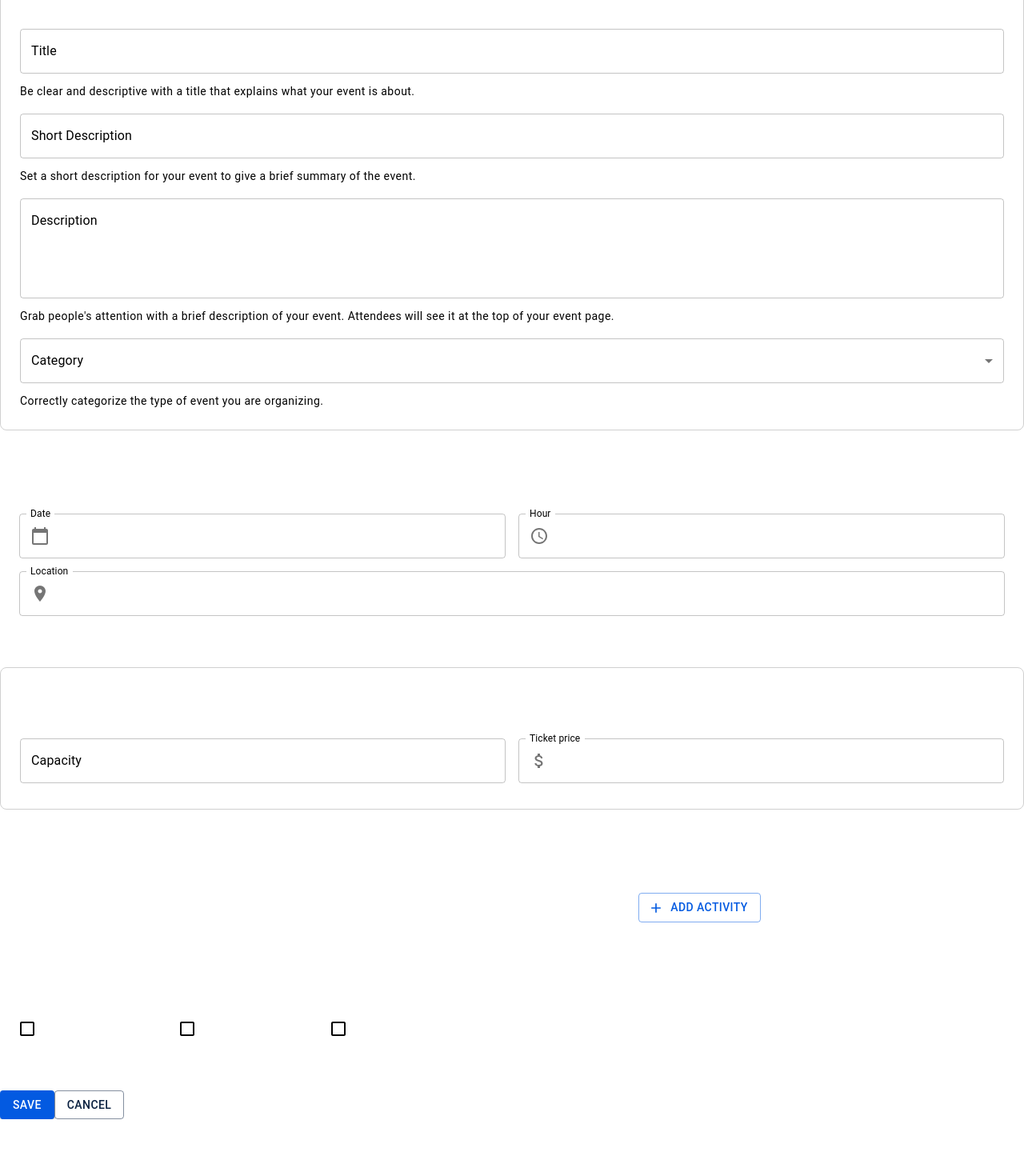
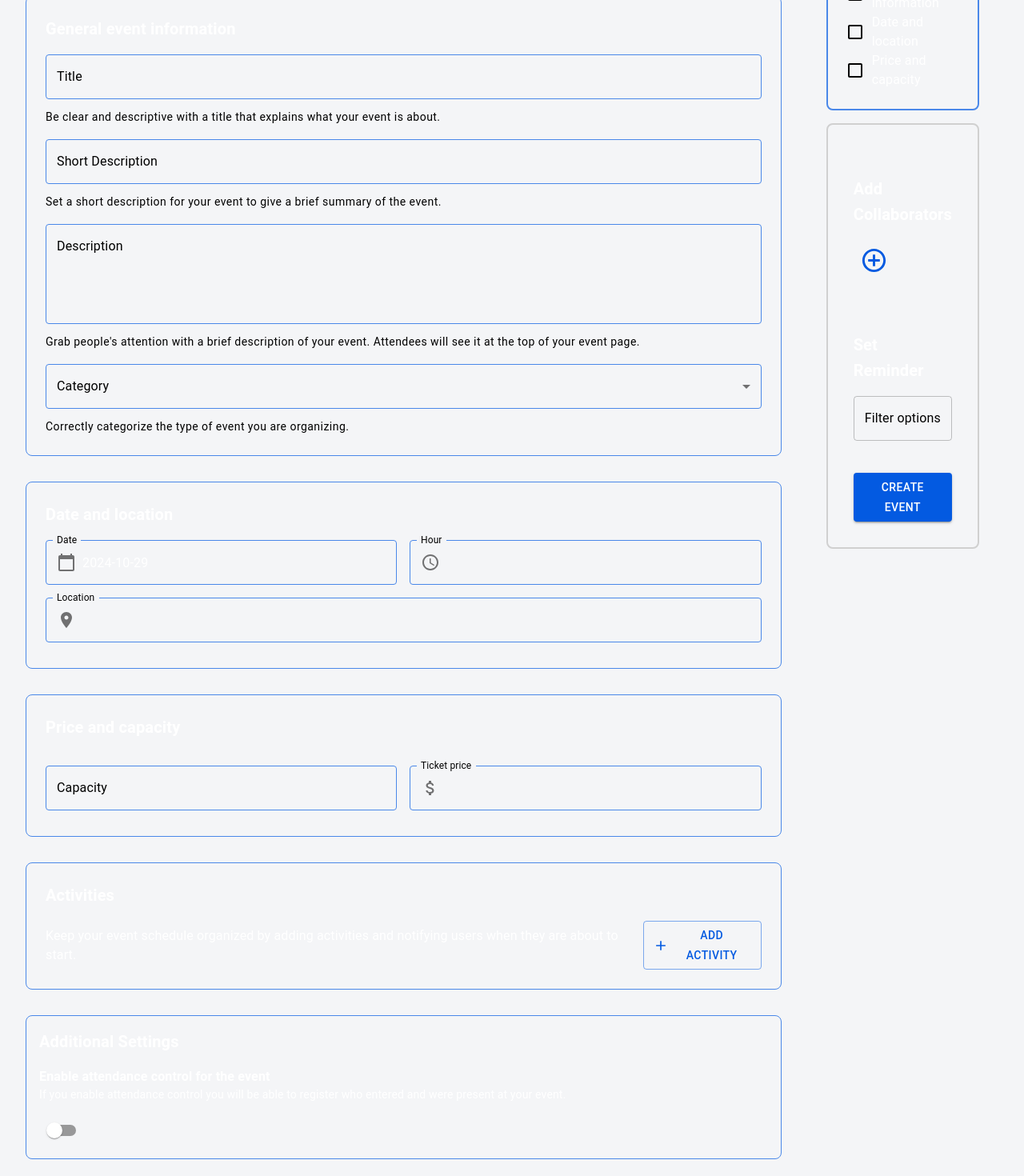
Before and after one commit to sofdev6-02-2024/Solidarios, a Next.js app in the folder apps/cevent_frontend/: page /create_event in a window 1280 px wide. Shown: the part 220-1690 px from the top of the page at 80% size. Before the commit the page ends 1619 px from the top, so only its background shows below. Built offline with nearby package versions, Linux system fonts and the light colour scheme.

Commit message:
feat: Added New components for the create event window.

```diff
--- a/apps/cevent_frontend/src/app/create_event/_components/Activities.tsx
+++ b/apps/cevent_frontend/src/app/create_event/_components/Activities.tsx
@@ -21,7 +21,7 @@
   };
 
   return (
-    <Box mb={4} p={3} className="info-box">
+    <Box mb={4} p={3} border="1px solid #4a88e9" borderRadius="8px" className="info-box">
       <Typography variant="h6" fontWeight="bold">Activities</Typography>
       <Box display="flex" alignItems="center" mt={2}>
         <Typography>Keep your event schedule organized by adding activities and notifying users when they are about to start.</Typography>
@@ -31,7 +31,7 @@
           sx={{ ml: 2 }}
           variant="outlined"
         >
-          Add Activity
+          {showActivityInputs ? 'No Add Activity' : 'Add Activity'}
         </Button>
       </Box>
       {showActivityInputs && (
@@ -41,11 +41,24 @@
             fullWidth
             value={activityTitle}
             onChange={(e) => setActivityTitle(e.target.value)}
+            InputProps={{
+              sx: {
+                '& .MuiOutlinedInput-notchedOutline': {
+                  borderColor: '#4a88e9',
+                },
+                '&:hover .MuiOutlinedInput-notchedOutline': {
+                  borderColor: '#4a88e9',
+                },
+                '&.Mui-focused .MuiOutlinedInput-notchedOutline': {
+                  borderColor: '#4a88e9',
+                },
+              },
+            }}
           />
           <Button
             onClick={() => setActivityDescription(activityDescription ? '' : 'Show')}
             variant="outlined"
-            sx={{ mt: 1 }}
+            sx={{ mr: 2, mt: 2 }}
           >
             {activityDescription ? 'Remove Description' : 'Add Description'}
           </Button>
@@ -56,12 +69,25 @@
               margin="normal"
               value={activityDescription}
               onChange={(e) => setActivityDescription(e.target.value)}
+              InputProps={{
+                sx: {
+                  '& .MuiOutlinedInput-notchedOutline': {
+                    borderColor: '#4a88e9',
+                  },
+                  '&:hover .MuiOutlinedInput-notchedOutline': {
+                    borderColor: '#4a88e9',
+                  },
+                  '&.Mui-focused .MuiOutlinedInput-notchedOutline': {
+                    borderColor: '#4a88e9',
+                  },
+                },
+              }}
             />
           )}
           <Button
             onClick={addActivity}
             variant="contained"
-            sx={{ mt: 1 }}
+            sx={{ mt: 2 }}
           >
             Add Activity
           </Button>
--- a/apps/cevent_frontend/src/app/create_event/_components/AdditionalSettings.tsx
+++ /dev/null
@@ -1,15 +0,0 @@
-import React from 'react';
-import { Box, Typography, FormControlLabel, Checkbox } from '@mui/material';
-
-const AdditionalSettings = () => {
-  return (
-    <Box mb={4} p={3} className="info-box">
-      <Typography variant="h6" fontWeight="bold">Steps</Typography>
-      <FormControlLabel control={<Checkbox />} label="Set event as featured" />
-      <FormControlLabel control={<Checkbox />} label="Require registration" />
-      <FormControlLabel control={<Checkbox />} label="Enable reminders for attendees" />
-    </Box>
-  );
-};
-
-export default AdditionalSettings;
--- /dev/null
+++ b/apps/cevent_frontend/src/app/create_event/_components/AditionalSettings.tsx
@@ -0,0 +1,39 @@
+import React, { useState } from 'react';
+import { Box, Typography, FormControlLabel, Switch } from '@mui/material';
+
+const AditionalSettings = () => {
+  const [attendanceControl, setAttendanceControl] = useState(false);
+
+  const handleToggle = (event) => {
+    setAttendanceControl(event.target.checked);
+  };
+
+  return (
+    <Box border="1px solid #4a88e9" borderRadius="8px" padding="16px" marginTop="16px">
+      <Typography variant="h6" fontWeight="bold">Additional Settings</Typography>
+
+      <Typography variant="body1" fontWeight="bold" marginTop="16px">
+        Enable attendance control for the event
+      </Typography>
+      <Typography variant="body2" marginBottom="16px">
+        If you enable attendance control you will be able to register who entered and were present at your event.
+      </Typography>
+
+      <FormControlLabel
+        control={
+          <Switch
+            checked={attendanceControl}
+            onChange={handleToggle}
+            color="primary"
+            inputProps={{ 'aria-label': 'Attendance Control Toggle' }}
+          />
+        }
+        label=""
+        labelPlacement="start"
+        style={{ marginLeft: 'auto' }}
+      />
+    </Box>
+  );
+};
+
+export default AditionalSettings;
--- a/apps/cevent_frontend/src/app/create_event/_components/DateLocation.tsx
+++ b/apps/cevent_frontend/src/app/create_event/_components/DateLocation.tsx
@@ -11,7 +11,7 @@
   const [openTimeModal, setOpenTimeModal] = useState(false);
 
   return (
-    <Box mb={4} p={3} className="info-box">
+    <Box mb={4} p={3} border="1px solid #4a88e9" borderRadius="8px" className="info-box">
       <Typography variant="h6" fontWeight="bold">Date and location</Typography>
       <Box display="flex" gap={2} mt={2}>
         <TextField
@@ -23,6 +23,17 @@
           InputProps={{
             startAdornment: <InputAdornment position="start"><CalendarToday /></InputAdornment>,
             readOnly: true,
+            sx: {
+              '& .MuiOutlinedInput-notchedOutline': {
+                borderColor: '#4a88e9',
+              },
+              '&:hover .MuiOutlinedInput-notchedOutline': {
+                borderColor: '#4a88e9',
+              },
+              '&.Mui-focused .MuiOutlinedInput-notchedOutline': {
+                borderColor: '#4a88e9',
+              },
+            },
           }}
         />
         <Modal open={openDateModal} onClose={() => setOpenDateModal(false)}>
@@ -37,6 +48,7 @@
             />
           </Box>
         </Modal>
+
         <TextField
           label="Hour"
           value={time}
@@ -46,6 +58,17 @@
           InputProps={{
             startAdornment: <InputAdornment position="start"><AccessTime /></InputAdornment>,
             readOnly: true,
+            sx: {
+              '& .MuiOutlinedInput-notchedOutline': {
+                borderColor: '#4a88e9',
+              },
+              '&:hover .MuiOutlinedInput-notchedOutline': {
+                borderColor: '#4a88e9',
+              },
+              '&.Mui-focused .MuiOutlinedInput-notchedOutline': {
+                borderColor: '#4a88e9',
+              },
+            },
           }}
         />
         <Modal open={openTimeModal} onClose={() => setOpenTimeModal(false)}>
@@ -64,16 +87,39 @@
               inputProps={{
                 step: 300,
               }}
+              sx={{
+                '& .MuiOutlinedInput-notchedOutline': {
+                  borderColor: '#4a88e9',
+                },
+                '&:hover .MuiOutlinedInput-notchedOutline': {
+                  borderColor: '#4a88e9',
+                },
+                '&.Mui-focused .MuiOutlinedInput-notchedOutline': {
+                  borderColor: '#4a88e9',
+                },
+              }}
             />
           </Box>
         </Modal>
       </Box>
+
       <TextField
         label="Location"
         fullWidth
         margin="normal"
         InputProps={{
           startAdornment: <InputAdornment position="start"><LocationOn /></InputAdornment>,
+          sx: {
+            '& .MuiOutlinedInput-notchedOutline': {
+              borderColor: '#4a88e9',
+            },
+            '&:hover .MuiOutlinedInput-notchedOutline': {
+              borderColor: '#4a88e9',
+            },
+            '&.Mui-focused .MuiOutlinedInput-notchedOutline': {
+              borderColor: '#4a88e9',
+            },
+          },
         }}
       />
     </Box>
--- a/apps/cevent_frontend/src/app/create_event/_components/GeneralInfo.tsx
+++ b/apps/cevent_frontend/src/app/create_event/_components/GeneralInfo.tsx
@@ -1,17 +1,31 @@
 import React from 'react';
-  import { TextField, FormHelperText, Typography, Box } from '@mui/material'; // Add MenuItem here
-  import MenuItem from '@mui/material/MenuItem'; // Import MenuItem
+import { TextField, FormHelperText, Typography, Box } from '@mui/material';
+import MenuItem from '@mui/material/MenuItem';
 
 const GeneralInfo = () => {
   return (
-      <Box mb={4} p={3} border="1px solid #d0d0d0" borderRadius="8px">
+    <Box mb={4} p={3} border="1px solid #4a88e9" borderRadius="8px">
       <Typography variant="h6" fontWeight="bold">General event information</Typography>
 
       <TextField
         label="Title"
         fullWidth
         margin="normal"
-          InputProps={{ style: { color: 'black' } }}
+        InputProps={{
+          sx: {
+            '& .MuiOutlinedInput-notchedOutline': {
+              borderColor: '#4a88e9',
+            },
+            '&:hover .MuiOutlinedInput-notchedOutline': {
+              borderColor: '#4a88e9',
+            },
+            '&.Mui-focused .MuiOutlinedInput-notchedOutline': {
+              borderColor: '#4a88e9',
+            },
+          },
+          style: { color: 'black' }
+        }}
+        className="info-box"
       />
       <FormHelperText>
         Be clear and descriptive with a title that explains what your event is about.
@@ -21,7 +35,20 @@
         label="Short Description"
         fullWidth
         margin="normal"
-          InputProps={{ style: { color: 'black' } }}
+        InputProps={{
+          sx: {
+            '& .MuiOutlinedInput-notchedOutline': {
+              borderColor: '#4a88e9',
+            },
+            '&:hover .MuiOutlinedInput-notchedOutline': {
+              borderColor: '#4a88e9',
+            },
+            '&.Mui-focused .MuiOutlinedInput-notchedOutline': {
+              borderColor: '#4a88e9',
+            },
+          },
+          style: { color: 'black' }
+        }}
       />
       <FormHelperText>
         Set a short description for your event to give a brief summary of the event.
@@ -33,7 +60,20 @@
         margin="normal"
         multiline
         rows={4}
-          InputProps={{ style: { color: 'black' } }}
+        InputProps={{
+          sx: {
+            '& .MuiOutlinedInput-notchedOutline': {
+              borderColor: '#4a88e9',
+            },
+            '&:hover .MuiOutlinedInput-notchedOutline': {
+              borderColor: '#4a88e9',
+            },
+            '&.Mui-focused .MuiOutlinedInput-notchedOutline': {
+              borderColor: '#4a88e9',
+            },
+          },
+          style: { color: 'black' }
+        }}
       />
       <FormHelperText>
         Grab people's attention with a brief description of your event. Attendees will see it at the top of your event page.
@@ -44,7 +84,20 @@
         fullWidth
         margin="normal"
         select
-          InputProps={{ style: { color: 'black' } }}
+        InputProps={{
+          sx: {
+            '& .MuiOutlinedInput-notchedOutline': {
+              borderColor: '#4a88e9',
+            },
+            '&:hover .MuiOutlinedInput-notchedOutline': {
+              borderColor: '#4a88e9',
+            },
+            '&.Mui-focused .MuiOutlinedInput-notchedOutline': {
+              borderColor: '#4a88e9',
+            },
+          },
+          style: { color: 'black' }
+        }}
       >
         <MenuItem value="Conference">Conference</MenuItem>
         <MenuItem value="Workshop">Workshop</MenuItem>
--- a/apps/cevent_frontend/src/app/create_event/_components/PriceCapacity.tsx
+++ b/apps/cevent_frontend/src/app/create_event/_components/PriceCapacity.tsx
@@ -4,14 +4,27 @@
 
 const PriceCapacity = () => {
   return (
-    <Box mb={4} p={3} border="1px solid #d0d0d0" borderRadius="8px">
+    <Box mb={4} p={3} border="1px solid #4a88e9" borderRadius="8px" className="info-box">
       <Typography variant="h6" fontWeight="bold">Price and capacity</Typography>
       <Box display="flex" gap={2} mt={2}>
         <TextField
           label="Capacity"
           fullWidth
           margin="normal"
-          InputProps={{ style: { color: 'black' } }}
+          InputProps={{
+            sx: {
+              '& .MuiOutlinedInput-notchedOutline': {
+                borderColor: '#4a88e9',
+              },
+              '&:hover .MuiOutlinedInput-notchedOutline': {
+                borderColor: '#4a88e9',
+              },
+              '&.Mui-focused .MuiOutlinedInput-notchedOutline': {
+                borderColor: '#4a88e9',
+              },
+            },
+            style: { color: 'black' },
+          }}
         />
         <TextField
           label="Ticket price"
@@ -23,6 +36,17 @@
                 <AttachMoney />
               </InputAdornment>
             ),
+            sx: {
+              '& .MuiOutlinedInput-notchedOutline': {
+                borderColor: '#4a88e9',
+              },
+              '&:hover .MuiOutlinedInput-notchedOutline': {
+                borderColor: '#4a88e9',
+              },
+              '&.Mui-focused .MuiOutlinedInput-notchedOutline': {
+                borderColor: '#4a88e9',
+              },
+            },
             style: { color: 'black' },
           }}
         />
--- a/apps/cevent_frontend/src/app/create_event/_components/Sidebar.tsx
+++ /dev/null
@@ -1,13 +0,0 @@
-import React from 'react';
-import { Box, Button } from '@mui/material';
-
-const Sidebar = () => {
-  return (
-    <Box>
-      <Button variant="contained" color="primary">Save</Button>
-      <Button variant="outlined" color="secondary">Cancel</Button>
-    </Box>
-  );
-};
-
-export default Sidebar;
--- /dev/null
+++ b/apps/cevent_frontend/src/app/create_event/_components/Steps.tsx
@@ -0,0 +1,44 @@
+import React from 'react';
+import { Box, Typography, FormControlLabel, Checkbox, IconButton, TextField, Button } from '@mui/material';
+import { AddCircleOutline } from '@mui/icons-material';
+
+const Steps = () => {
+  return (
+    <Box mb={4} p={3} className="info-box">
+      <Box mb={4} p={3} border="2px solid #4a88e9" borderRadius="8px" marginBottom={2}>
+        <Typography variant="h6" fontWeight="bold">Steps</Typography>
+
+        <FormControlLabel control={<Checkbox />} label="General information" />
+        <FormControlLabel control={<Checkbox />} label="Date and location" />
+        <FormControlLabel control={<Checkbox />} label="Price and capacity" />
+
+      </Box>
+      <Box mb={4} p={2} border="2px solid #d0d0d0" borderRadius="8px">
+        <Box mt={4} p={2} className="info-box">
+          <Typography variant="h6" fontWeight="bold">Add Collaborators</Typography>
+          <Box display="flex" alignItems="center" mt={2}>
+            <IconButton color="primary">
+              <AddCircleOutline fontSize="large" />
+            </IconButton>
+          </Box>
+        </Box>
+
+        <Box mt={4} p={2} className="info-box">
+          <Typography variant="h6" fontWeight="bold">Set Reminder</Typography>
+          <TextField
+            label="Filter options"
+            fullWidth
+            margin="normal"
+            variant="outlined"
+          />
+
+          <Button variant="contained" color="primary" fullWidth sx={{ mt: 4 }}>
+            Create Event
+          </Button>
+        </Box>
+      </Box>
+    </Box>
+  );
+};
+
+export default Steps;
--- a/apps/cevent_frontend/src/app/create_event/_styles/CreateEvent.module.css
+++ b/apps/cevent_frontend/src/app/create_event/_styles/CreateEvent.module.css
@@ -1,22 +1,53 @@
-/* styles/CreateEvent.css */
-.info-box {
-    background-color: #f9f9f9;
-    border-radius: 8px;
+.container {
+  display: flex;
+  padding: 2rem;
+  background-color: #f4f5f7;
 }
 
-  .image-upload {
-    margin: 16px 0;
+.info-box {
+  border-radius: 20px;
+  box-shadow: 0px 4px 10px rgba(0, 0, 0, 0.1);
+  padding: 24px;
+  background-color: #fff;
+  margin-bottom: 16px;
 }
 
 .selected-image {
   max-width: 100%;
-    border: 1px solid #ddd;
-    border-radius: 4px;
+  height: auto;
+  border-radius: 8px;
+  margin-top: 1rem;
+}
+
+.image-upload {
+  position: relative;
+  width: 100%;
+  height: 300px;
+  border-radius: 8px;
+  overflow: hidden;
+  background-size: cover;
+  background-position: center;
+  border: 1px dashed #d0d0d0;
+}
+
+.image-upload label {
+  display: flex;
+  justify-content: center;
+  align-items: center;
+  height: 100%;
+  color: #000000;
+  font-weight: bold;
 }
 
 .modal-box {
-    padding: 16px;
-    background: white;
+  padding: 2rem;
+  background-color: white;
   border-radius: 8px;
-    box-shadow: 0 0 10px rgba(0, 0, 0, 0.2);
+  max-width: 500px;
+  margin: auto;
 }
+
+.sidebar-button {
+  width: 100%;
+  margin-top: 1rem;
+}
--- a/apps/cevent_frontend/src/app/create_event/page.tsx
+++ b/apps/cevent_frontend/src/app/create_event/page.tsx
@@ -7,9 +7,9 @@
 import DateLocation from './_components/DateLocation';
 import PriceCapacity from './_components/PriceCapacity';
 import Activities from './_components/Activities';
-import AdditionalSettings from './_components/AdditionalSettings';
-import Sidebar from './_components/Sidebar';
-import './_styles/CreateEvent.module.css';
+import Steps from './_components/Steps';
+import AditionalSettings from './_components/AditionalSettings';
+import styles from './_styles/CreateEvent.module.css';
 
 const CreateEvent = () => {
   const [selectedImage, setSelectedImage] = useState(null);
@@ -26,14 +26,19 @@
   };
 
   return (
-    <Box>
-      <ImageUpload selectedImage={selectedImage} onImageChange={handleImageChange} />
-      <GeneralInfo />
-      <DateLocation />
-      <PriceCapacity />
-      <Activities />
-      <AdditionalSettings />
-      <Sidebar />
+    <Box className={styles.container} display="flex">
+      <Box flex={4} pr={2}>
+        <ImageUpload selectedImage={selectedImage} onImageChange={handleImageChange} />
+        <GeneralInfo />
+        <DateLocation />
+        <PriceCapacity />
+        <Activities />
+        <AditionalSettings />
+      </Box>
+
+      <Box flex={1} pl={2}>
+        <Steps />
+      </Box>
     </Box>
   );
 };
```
Also changed, not shown: apps/cevent_frontend/src/app/create_event/_styles/HeaderCreateEvent.module.css (deleted, +0 -10 lines). Lines whose indentation alone changed are shown as unchanged.
